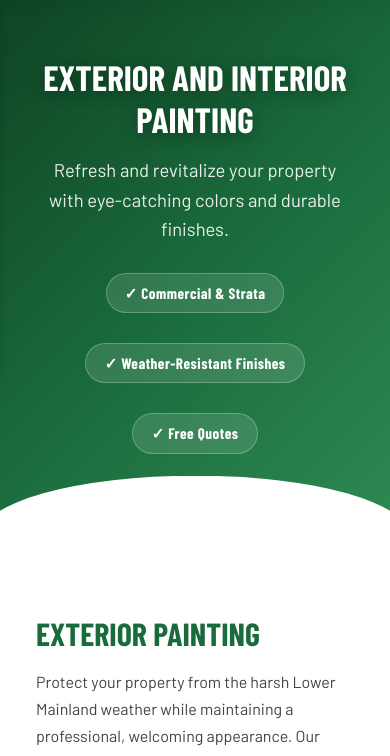
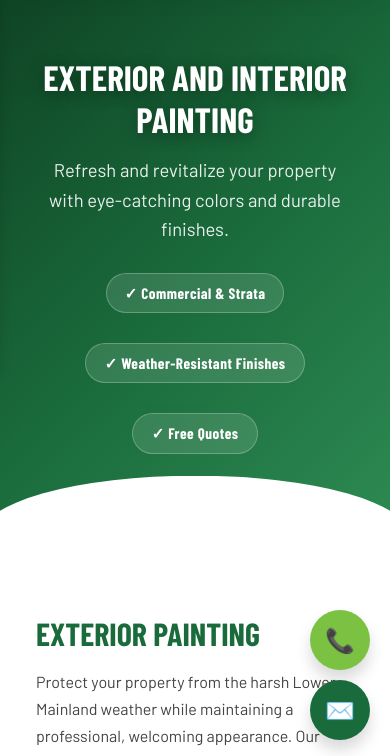
Before and after one commit to jankovicdanilo2-cmyk/Green-Clean, a website: page public/painting.html in a window 390 px wide. Shown: the part 84-840 px from the top of the page. Drawn offline with nearby package versions, Linux system fonts and the light colour scheme; a web font is replaced by a local one.

Commit message:
Add floating email button and stack vertically with phone button on mobile

```diff
--- a/public/painting.html
+++ b/public/painting.html
@@ -173,6 +173,13 @@
         </div>
     </section>
 
+    <!-- Floating Mobile Contact Buttons -->
+    <a href="tel:7788621515" class="floating-call-btn">
+        <span class="icon">📞</span>
+    </a>
+    <a href="mailto:greenclean.new@gmail.com" class="floating-email-btn">
+        <span class="icon">✉️</span>
+    </a>
     <!-- Footer -->
     <footer class="footer">
         <div class="container">
--- a/public/styles.css
+++ b/public/styles.css
@@ -1053,13 +1053,10 @@ img {
     color: #E2E8F0;
 }
 
-/* Floating Call Button */
-.floating-call-btn {
+/* Floating Contact Buttons (Mobile) */
+.floating-call-btn, .floating-email-btn {
     position: fixed;
-    bottom: 20px;
     right: 20px;
-    background-color: var(--accent-color);
-    color: var(--white);
     width: 60px;
     height: 60px;
     border-radius: 50%;
@@ -1072,16 +1069,30 @@ img {
     transition: var(--transition);
 }
 
+.floating-call-btn {
+    bottom: 90px; /* Shifted up to make room for email */
+    background-color: var(--accent-color);
+    color: var(--white);
+}
+
+.floating-email-btn {
+    bottom: 20px;
+    background-color: var(--primary-color);
+    color: var(--white);
+}
+
 @media (min-width: 769px) {
-    .floating-call-btn {
+    .floating-call-btn, .floating-email-btn {
         display: none;
     }
 }
 
-.floating-call-btn:hover {
+.floating-call-btn:hover, .floating-email-btn:hover {
     transform: scale(1.1);
-    background-color: #6AB035;
 }
+
+.floating-call-btn:hover { background-color: #6AB035; }
+.floating-email-btn:hover { background-color: var(--dark-green); }
 
 /* Animations */
 .fade-in {
```
Also changed, not shown: public/index.html (+4 -1 lines), public/pressure-washing.html (+7 -0 lines), public/window-cleaning.html (+7 -0 lines).
